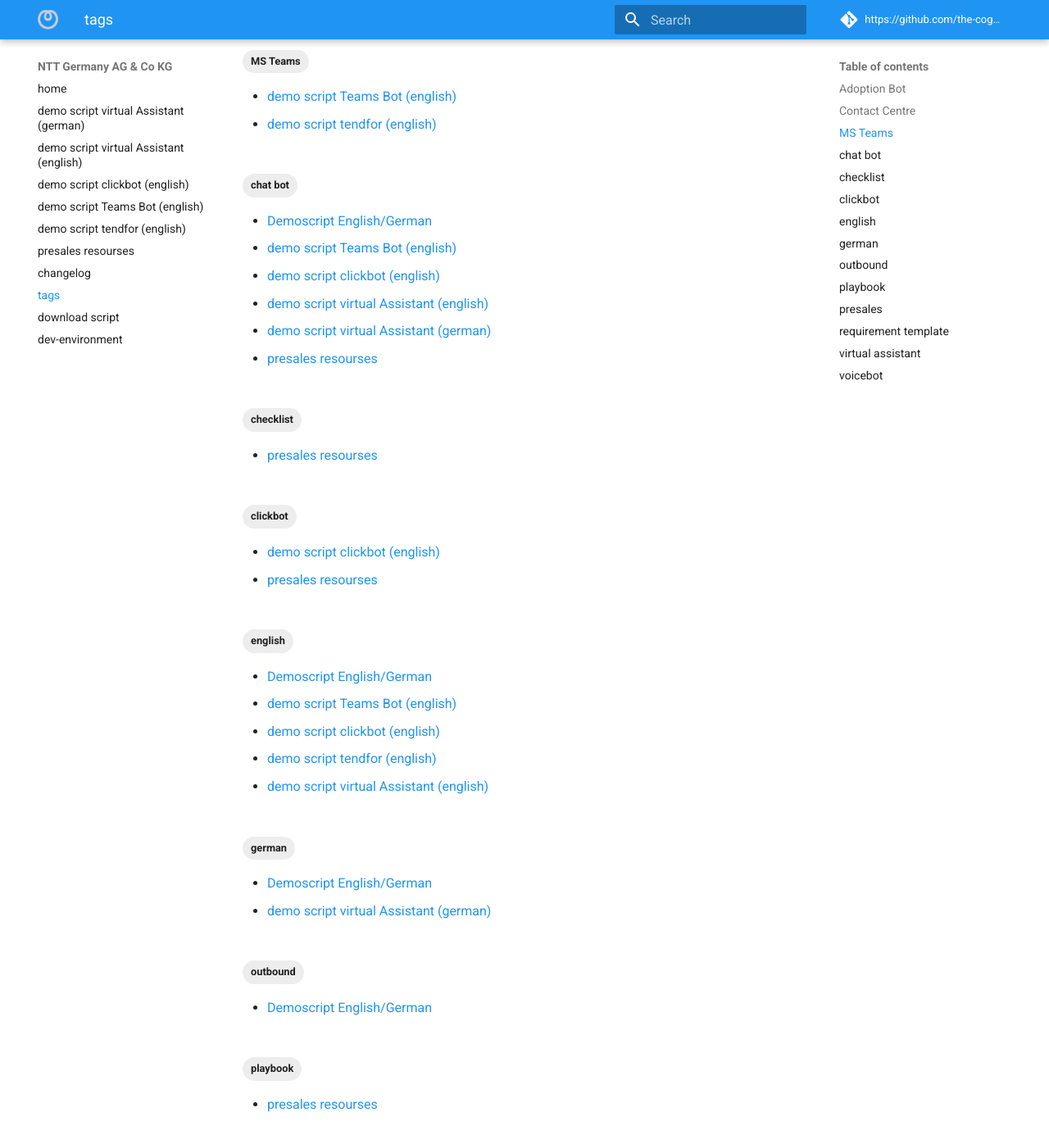
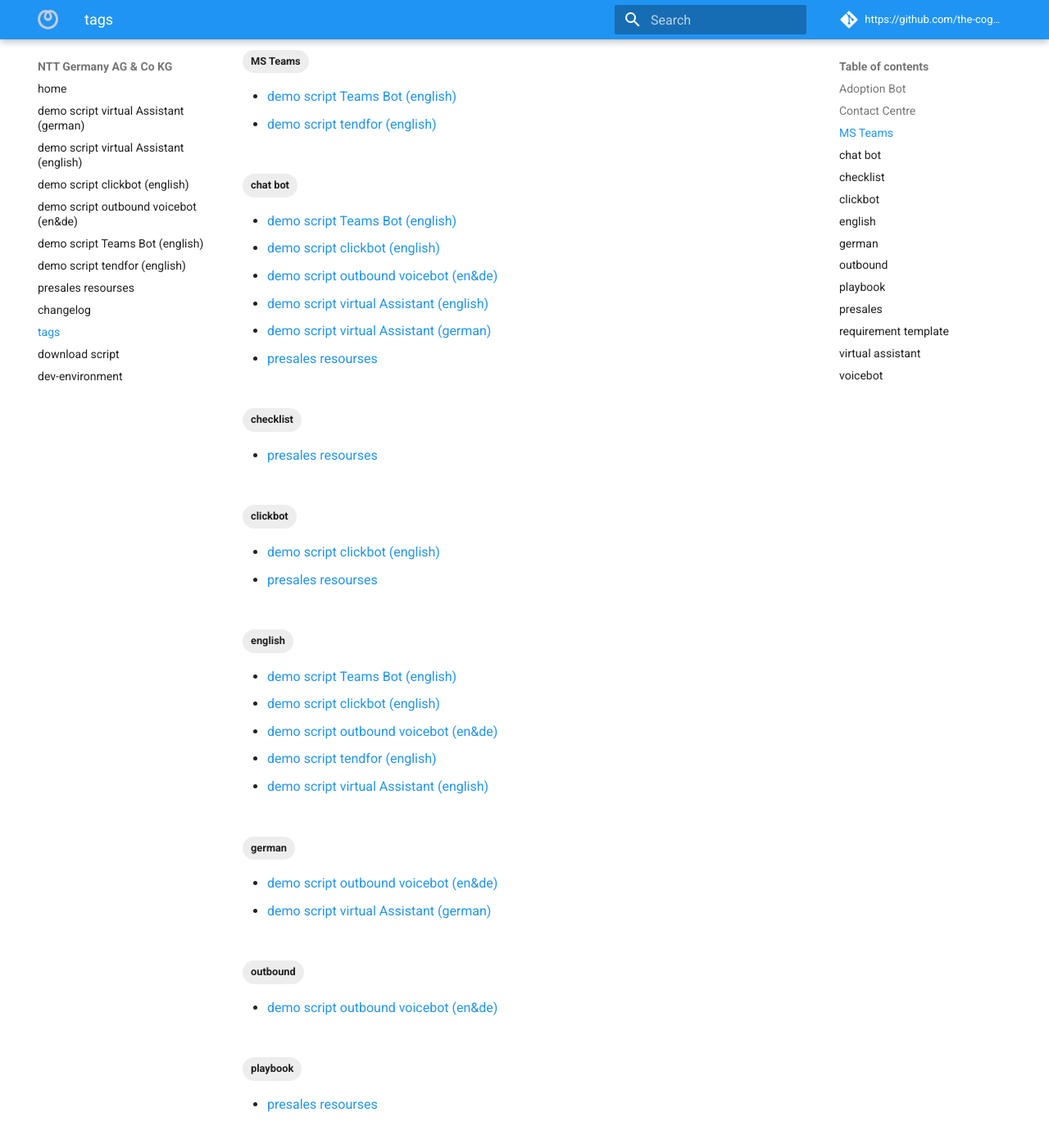
Before and after one commit to the-cognitiveservices-ninja/demo-environment, an MkDocs documentation site: the page built from docs/tags.md, in a window 1280 px wide and 1400 px high, scrolled down 363 px. Shown: the top 1396 px of the window at 82% size. Built offline with MkDocs 1.6.1 and Material for MkDocs 9.7.7, drawn with Linux system fonts in a browser that asks for light colours; comment, search, counter and statistics services are not loaded; some of the changed text lies outside the part shown.

Commit message:
added: outbound script

```diff
--- a/mkdocs.yml
+++ b/mkdocs.yml
@@ -16,6 +16,7 @@
     - demo script virtual Assistant (german): script_de.md
     - demo script virtual Assistant (english): script_en.md
     - demo script clickbot (english): script_en_click.md
+    - demo script outbound voicebot (en&de): outbound.md
     - demo script Teams Bot (english): script_en_teams.md
     - demo script tendfor (english): tendfor.md
     - presales resourses: playbook.md
```
